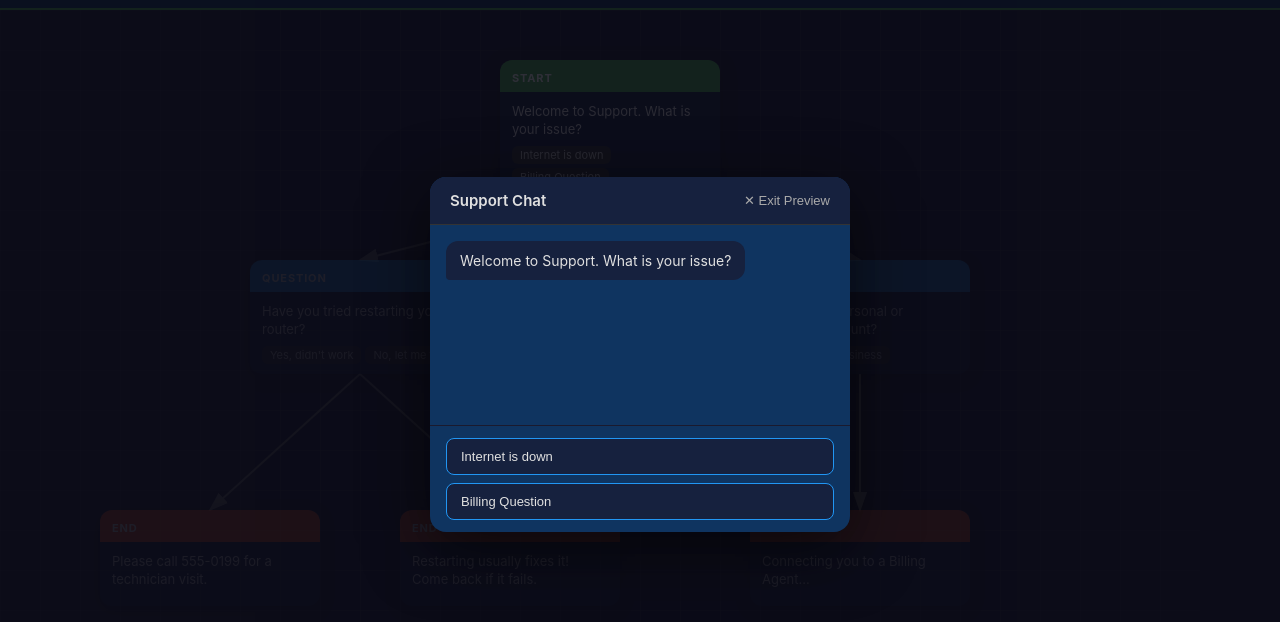
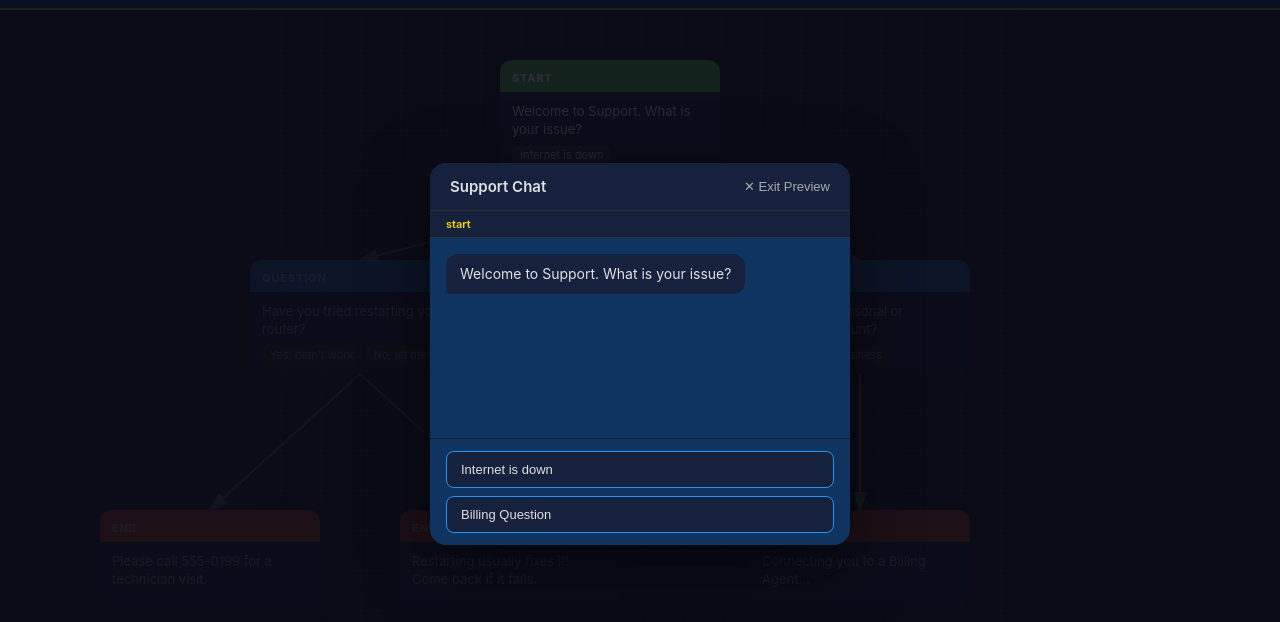
Before and after one commit to IrakizaElissa/SupportFlow-Builder, a plain HTML site: page fullstack/SupportFlow-Visual-Builder/index.html in a window 1280 px wide. Both pictures are taken after a click on the button "▶ Preview". Shown: the part 46-668 px from the top of the page. Drawn offline with Linux system fonts and the light colour scheme.

Commit message:
feat: Add graph traversal logic for chatbot flow

```diff
--- a/fullstack/SupportFlow-Visual-Builder/chat-engine.js
+++ b/fullstack/SupportFlow-Visual-Builder/chat-engine.js
@@ -7,6 +7,7 @@ class ChatEngine {
     this.flowData = null;
     this.currentNodeId = null;
     this.messageDelay = 400; // ms between bot messages for natural feel
+    this.visitedPath = [];
   }
 
   start(flowData) {
@@ -25,6 +26,7 @@ class ChatEngine {
     if (this.messagesEl) this.messagesEl.innerHTML = '';
     if (this.optionsEl) this.optionsEl.innerHTML = '';
     this.currentNodeId = null;
+    this.visitedPath = [];
     // Clear any active connector highlights
     document.querySelectorAll('.connection-path.active').forEach(p => p.classList.remove('active'));
   }
@@ -34,11 +36,19 @@ class ChatEngine {
   }
 
   _showNode(nodeId) {
+    // At the top of _showNode, track visited path
+    if (!this.visitedPath.includes(nodeId)) {
+      this.visitedPath.push(nodeId);
+    }
+
     this.currentNodeId = nodeId;
     const node = this._getNode(nodeId);
     if (!node) return;
 
     this._addBotMessage(node.text);
+
+    // Update canvas breadcrumb
+    this._updateBreadcrumb();
 
     // Highlight this node on canvas
     document.querySelectorAll('.node').forEach(el => el.style.opacity = '0.5');
@@ -74,6 +84,19 @@ class ChatEngine {
     this.optionsEl.innerHTML = '';
     // Highlight the connection path
     this._highlightConnection(fromNodeId, option.nextId);
+
+    // After highlighting current connection, also keep all previous connections visible at lower opacity:
+    document.querySelectorAll('.connection-path.visited').forEach(p => p.style.opacity = '0.4');
+    // Mark current as visited after a delay
+    const currentPath = document.querySelector(`.connection-path[data-from="${fromNodeId}"][data-to="${option.nextId}"]`);
+    if (currentPath) {
+      setTimeout(() => {
+        currentPath.classList.remove('active');
+        currentPath.classList.add('visited');
+        currentPath.style.stroke = '#4CAF50';
+      }, 1000);
+    }
+
     // Navigate to next node
     setTimeout(() => this._showNode(option.nextId), this.messageDelay);
   }
@@ -101,6 +124,21 @@ class ChatEngine {
     this.messagesEl.appendChild(msg);
     this.messagesEl.scrollTop = this.messagesEl.scrollHeight;
   }
+
+  _updateBreadcrumb() {
+    let el = document.getElementById('chat-breadcrumb');
+    if (!el) {
+      el = document.createElement('div');
+      el.id = 'chat-breadcrumb';
+      el.className = 'chat-breadcrumb';
+      this.messagesEl.parentElement.insertBefore(el, this.messagesEl);
+    }
+    const names = this.visitedPath.map(id => {
+      const n = this._getNode(id);
+      return n ? `<span class="crumb">${n.type}</span>` : '';
+    });
+    el.innerHTML = names.join(' › ');
+  }
 }
 
 window._chatEngine = new ChatEngine();
--- a/fullstack/SupportFlow-Visual-Builder/styles.css
+++ b/fullstack/SupportFlow-Visual-Builder/styles.css
@@ -284,3 +284,15 @@ body {
 .chat-option-btn:hover { background: #2196F3; color: #fff; }
 .restart-btn { background: #333; border-color: #4CAF50; color: #4CAF50; }
 .restart-btn:hover { background: #4CAF50; color: #fff; }
+
+/* Graph traversal */
+.connection-path.visited { stroke: #4CAF50 !important; opacity: 0.5; }
+
+/* Breadcrumb */
+.chat-breadcrumb {
+  padding: 6px 16px; background: #16213e;
+  font-size: 11px; color: #aaa;
+  border-bottom: 1px solid #333;
+  min-height: 26px;
+}
+.crumb { color: #FFD700; font-weight: 600; }
```
